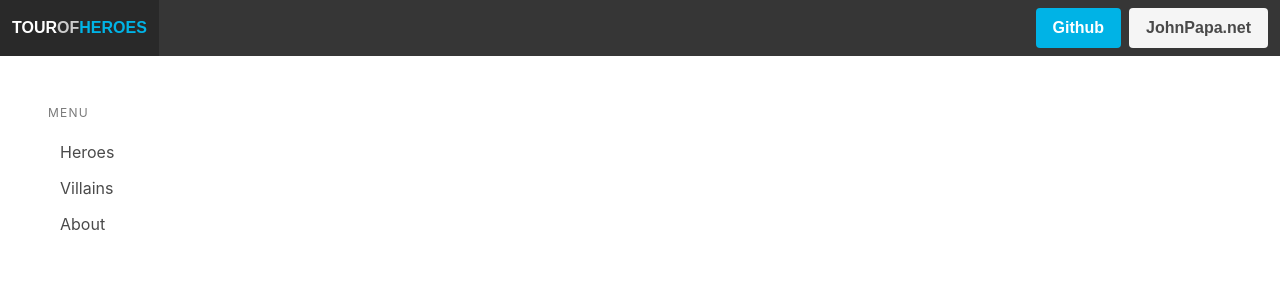
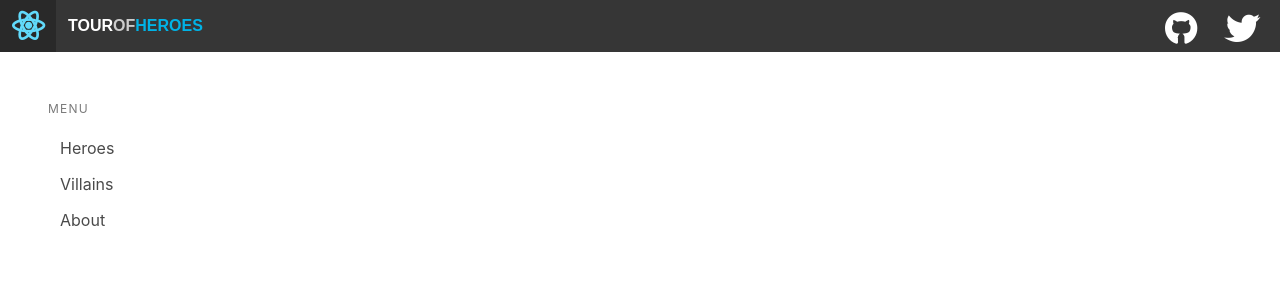
Before and after one commit to johnpapa/heroes-react, a React (Create React App) app: page / in a window 1280 px wide. Shown: the top 300 px of the page. Built offline with nearby package versions, Linux system fonts and the light colour scheme.

Commit message:
header styles

```diff
--- a/src/Header.js
+++ b/src/Header.js
@@ -11,6 +11,9 @@ class Header extends Component {
           aria-label="main navigation"
         >
           <div className="navbar-brand">
+            <a className="navbar-item" href="https://reactjs.org/">
+              <i className="fab fa-react fa-2x" aria-hidden="true" />
+            </a>
             <a className="navbar-item" href="/">
               <span className="tour">TOUR</span>
               <span className="of">OF</span>
@@ -32,10 +35,20 @@ class Header extends Component {
             <div className="navbar-end">
               <div className="navbar-item">
                 <div className="buttons">
-                  <a className="button is-primary">
-                    <strong>Github</strong>
+                  <a
+                    href="https://github.com/johnpapa/heroes-react"
+                    target="_blank"
+                    rel="noopener noreferrer"
+                  >
+                    <i className="fab fa-github fa-2x" aria-hidden="true" />
                   </a>
-                  <a className="button is-light">JohnPapa.net</a>
+                  <a
+                    href="https://twitter.com/john_papa"
+                    target="_blank"
+                    rel="noopener noreferrer"
+                  >
+                    <i className="fab fa-twitter fa-2x" aria-hidden="true" />
+                  </a>
                 </div>
               </div>
             </div>
--- a/src/styles.scss
+++ b/src/styles.scss
@@ -20,6 +20,19 @@ header {
     }
     &.heroes {
       color: #00b3e6;
+    }
+  }
+  .fa-react {
+    color: #61dafb;
+  }
+  .buttons {
+    i.fab {
+      color: #fff;
+      margin-left: 20px;
+      margin-right: 10px;
+      &:hover {
+        color: $primary;
+      }
     }
   }
 }
```
